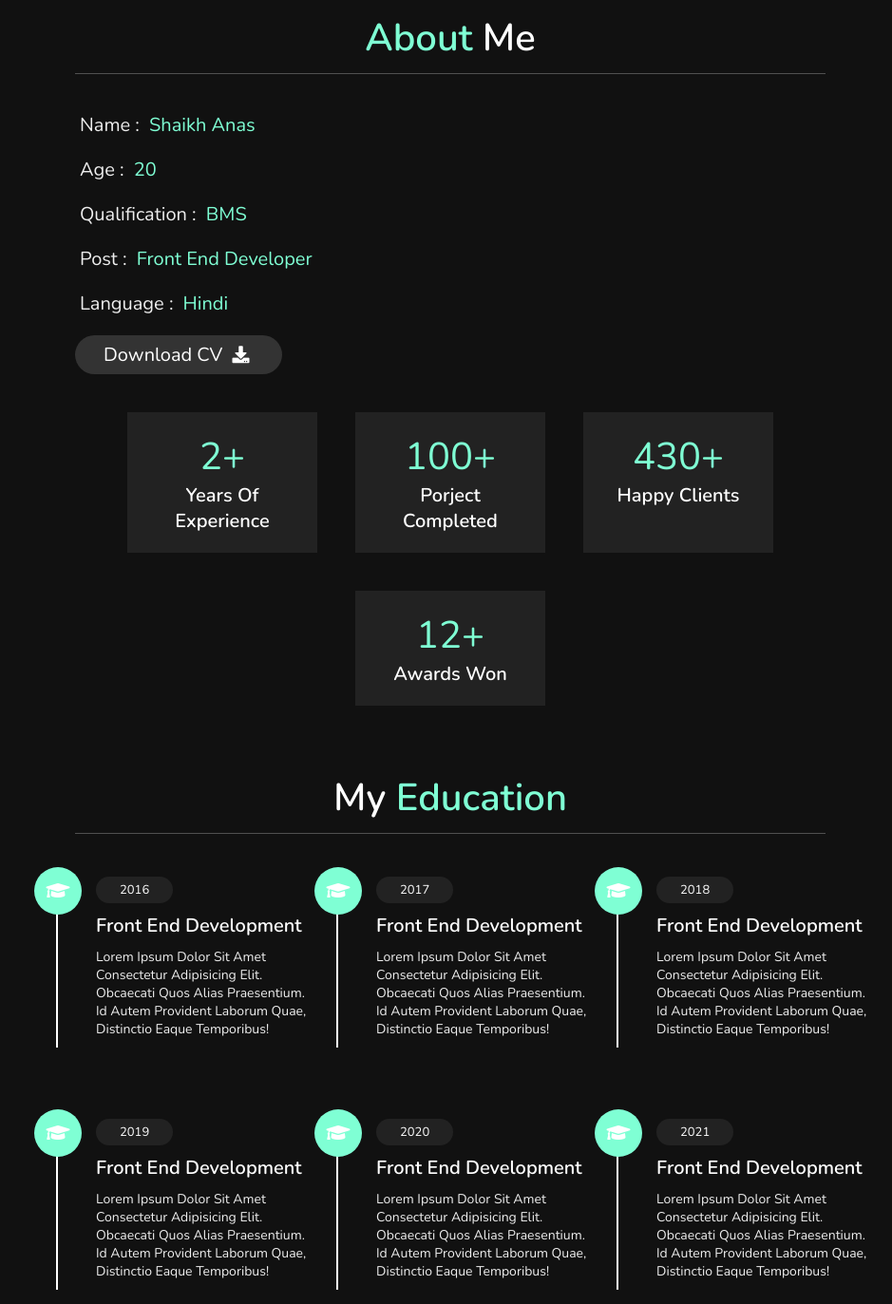
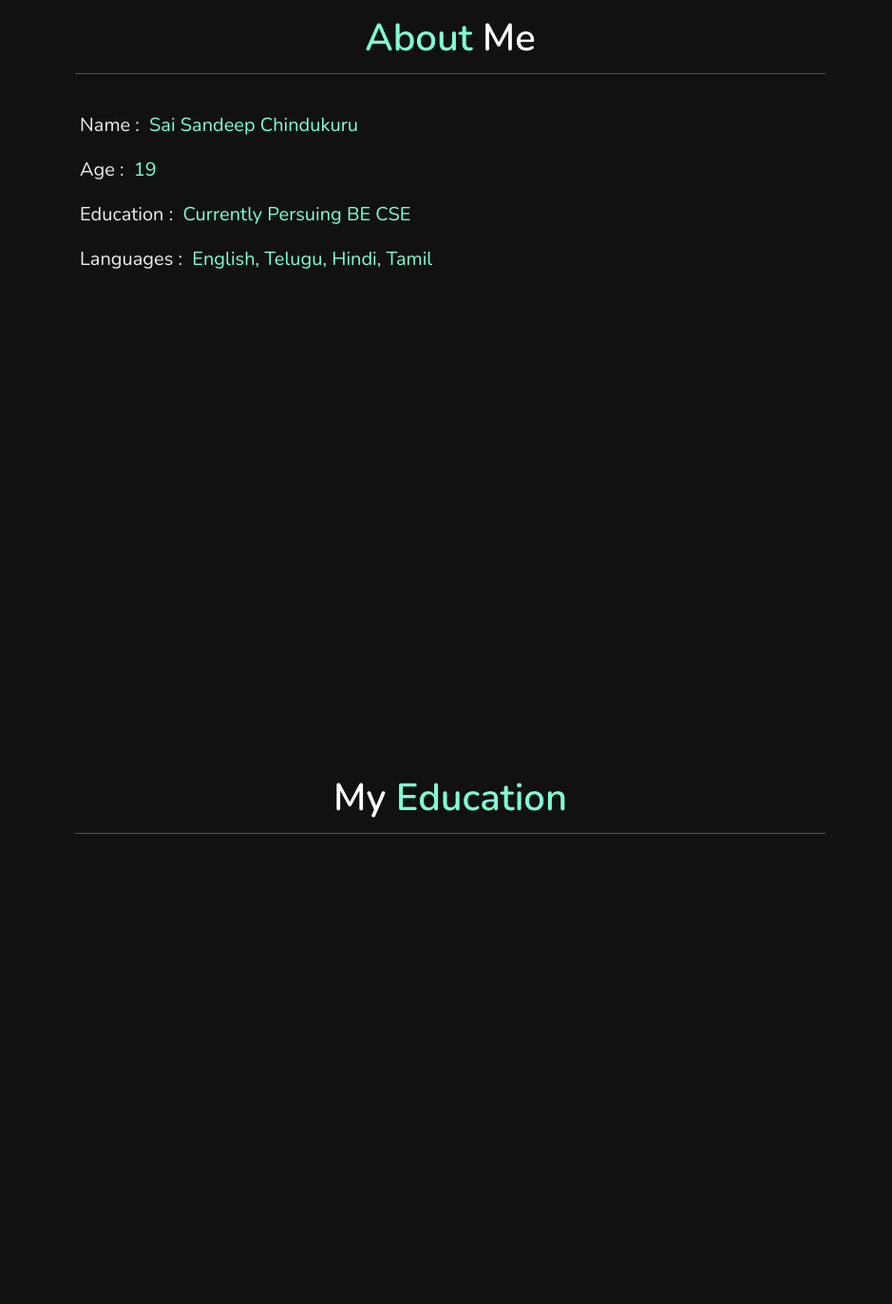
Before and after one commit to SanShiv1312/Portfolio, a plain HTML site: page main.html in a window 1280 px wide. Shown: the part 807-2180 px from the top of the page at 95% size, without its empty margins (341-1280 px from the left). Drawn offline with nearby package versions, Linux system fonts and the light colour scheme; files whose address does not match are found by name.

Commit message:
corrections

```diff
--- a/main.html
+++ b/main.html
@@ -37,10 +37,9 @@
 
     <section class="home" id="home">
 
-        <h3>HI THERE !</h3>
-        <h1>I'M <span>shaikh anas</span></h1>
-        <p>Lorem ipsum dolor sit amet consectetur adipisicing elit. Distinctio deserunt aspernatur fugiat minus enim ullam repudiandae sint sed magnam tenetur! Lorem ipsum dolor sit amet consectetur adipisicing elit. Necessitatibus, at.
-        </p>
+        <h3>Hi there !</h3>
+        <h1>I'm <span><b>Sai Sandeep</b> Chindukuru</span></h1>
+        <p> I'm an U.G persuing Computer Science and Engineering from Sathyabama University </p>
         <a href="#about"><button class="btn">about me <i class="fas fa-user"></i></button></a>
 
     </section>
@@ -52,39 +51,12 @@
         <div class="row">
 
             <div class="info">
-                <h3> <span> name : </span> shaikh anas </h3>
-                <h3> <span> age : </span> 20 </h3>
-                <h3> <span> qualification : </span> BMS </h3>
-                <h3> <span> post : </span> front end developer </h3>
-                <h3> <span> language : </span> hindi </h3>
-                <a href="#"><button class="btn"> download CV <i class="fas fa-download"></i> </button></a>
-            </div>
+                <h3> <span> Name : </span> Sai Sandeep Chindukuru </h3>
+                <h3> <span> Age : </span> 19 </h3>
+                <h3> <span> Education : </span> Currently Persuing BE CSE </h3>
+                <h3> <span> Languages : </span> English, Telugu, Hindi, Tamil </h3>
 
-            <div class="counter">
 
-                <div class="box">
-                    <span>2+</span>
-                    <h3>years of experience</h3>
-                </div>
-
-                <div class="box">
-                    <span>100+</span>
-                    <h3>porject completed</h3>
-                </div>
-
-                <div class="box">
-                    <span>430+</span>
-                    <h3>happy clients</h3>
-                </div>
-
-                <div class="box">
-                    <span>12+</span>
-                    <h3>awards won</h3>
-                </div>
-
-            </div>
-
-        </div>
 
     </section>
     <section class="education" id="education">
@@ -92,50 +64,6 @@
         <h1 class="heading"> my <span>education</span> </h1>
 
         <div class="box-container">
-
-            <div class="box">
-                <i class="fas fa-graduation-cap"></i>
-                <span>2016</span>
-                <h3>front end development</h3>
-                <p>Lorem ipsum dolor sit amet consectetur adipisicing elit. Obcaecati quos alias praesentium. Id autem provident laborum quae, distinctio eaque temporibus!</p>
-            </div>
-
-            <div class="box">
-                <i class="fas fa-graduation-cap"></i>
-                <span>2017</span>
-                <h3>front end development</h3>
-                <p>Lorem ipsum dolor sit amet consectetur adipisicing elit. Obcaecati quos alias praesentium. Id autem provident laborum quae, distinctio eaque temporibus!</p>
-            </div>
-
-            <div class="box">
-                <i class="fas fa-graduation-cap"></i>
-                <span>2018</span>
-                <h3>front end development</h3>
-                <p>Lorem ipsum dolor sit amet consectetur adipisicing elit. Obcaecati quos alias praesentium. Id autem provident laborum quae, distinctio eaque temporibus!</p>
-            </div>
-
-            <div class="box">
-                <i class="fas fa-graduation-cap"></i>
-                <span>2019</span>
-                <h3>front end development</h3>
-                <p>Lorem ipsum dolor sit amet consectetur adipisicing elit. Obcaecati quos alias praesentium. Id autem provident laborum quae, distinctio eaque temporibus!</p>
-            </div>
-
-            <div class="box">
-                <i class="fas fa-graduation-cap"></i>
-                <span>2020</span>
-                <h3>front end development</h3>
-                <p>Lorem ipsum dolor sit amet consectetur adipisicing elit. Obcaecati quos alias praesentium. Id autem provident laborum quae, distinctio eaque temporibus!</p>
-            </div>
-
-            <div class="box">
-                <i class="fas fa-graduation-cap"></i>
-                <span>2021</span>
-                <h3>front end development</h3>
-                <p>Lorem ipsum dolor sit amet consectetur adipisicing elit. Obcaecati quos alias praesentium. Id autem provident laborum quae, distinctio eaque temporibus!</p>
-            </div>
-
-        </div>
 
     </section>
     <section class="portfolio" id="portfolio">
@@ -184,9 +112,8 @@
 
                 <div class="info">
                     <h3> <i class="fas fa-envelope"></i> sanshivoffl.com </h3>
-                    <h3> <i class="fas fa-phone"></i> +123-456-7890 </h3>
-                    <h3> <i class="fas fa-phone"></i> +111-222-3333 </h3>
-                    <h3> <i class="fas fa-map-marker-alt"></i> mumbai, india - 400104. </h3>
+                    <h3> <i class="fas fa-phone"></i> +91-6304228558 </h3>
+                    <h3> <i class="fas fa-map-marker-alt"></i> Anantapur, Andhra Pradesh, India - 515001. </h3>
                 </div>
 
             </div>
```
